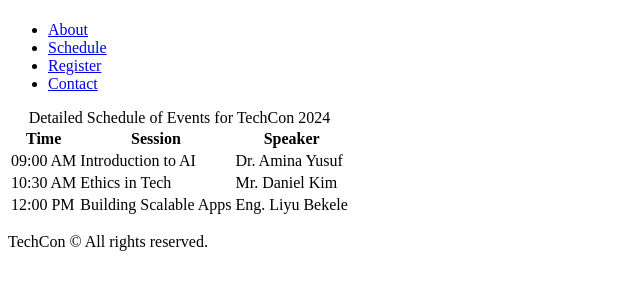
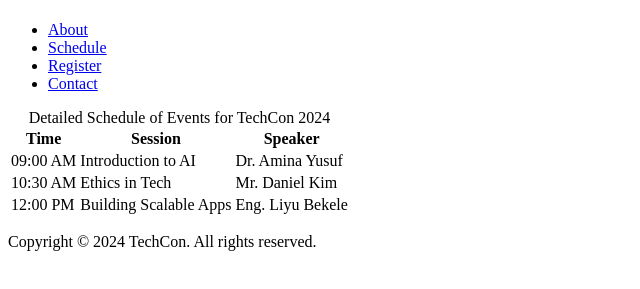
Before and after one commit to fetehadin/TechCon_HTML, a plain HTML site: page techcon_website/schedule.html in a window 1280 px wide. Shown: the part 59-348 px from the top of the page, without its empty margins (0-640 px from the left). Drawn offline with Linux system fonts and the light colour scheme.

Commit message:
Update schedule.html

```diff
--- a/techcon_website/schedule.html
+++ b/techcon_website/schedule.html
@@ -43,8 +43,7 @@
         </table>
     </main>
     <footer>
-        <p>TechCon &copy; All rights reserved.</p>
+    <p>Copyright &copy; 2024 TechCon. All rights reserved.</p>
     </footer>
-
 </body>
 </html>
```
